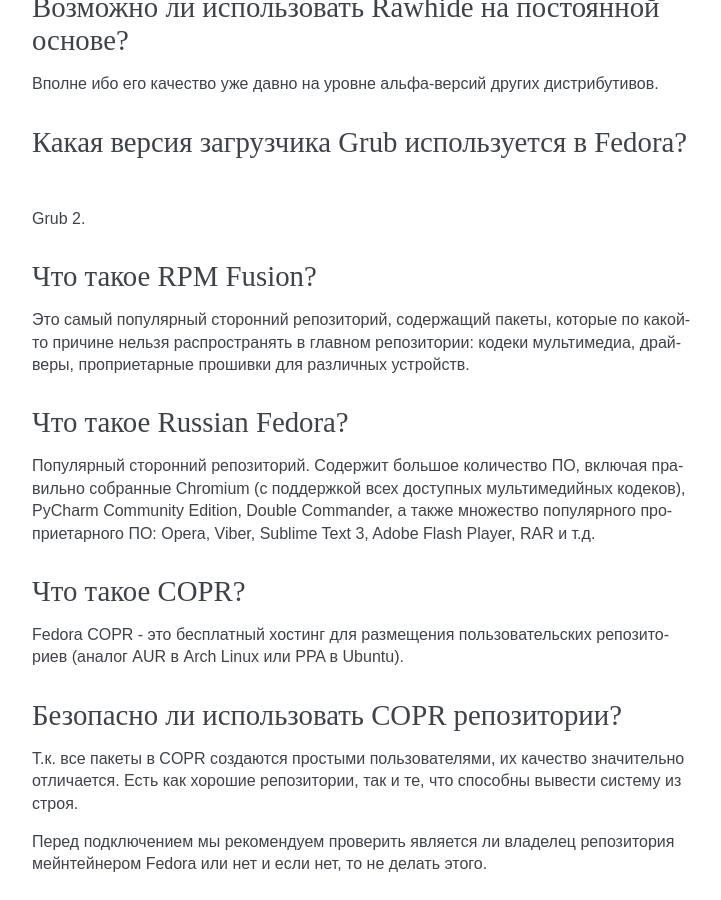
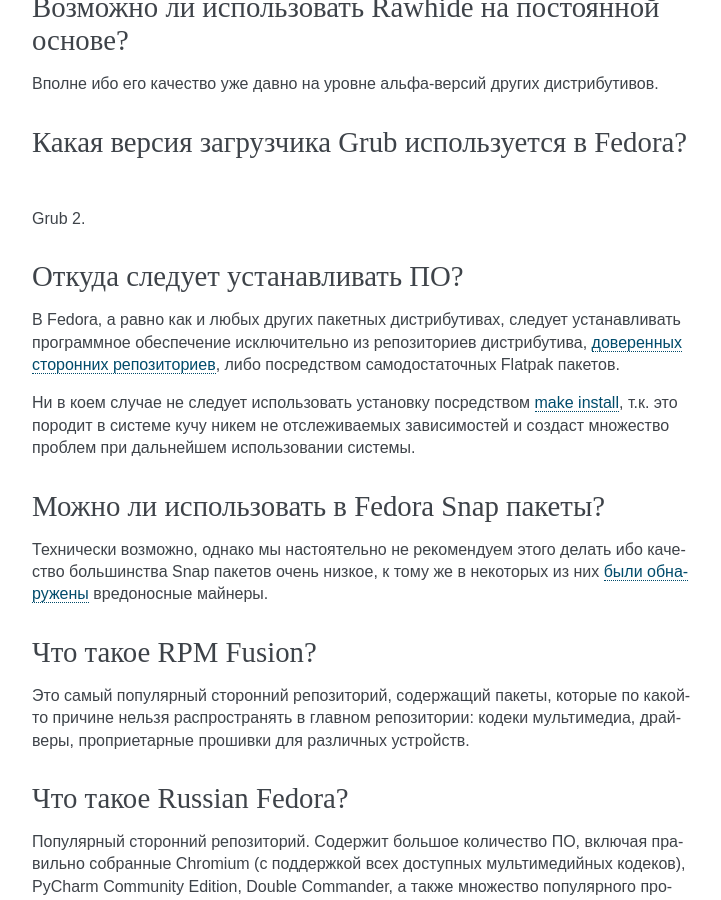
Before and after one commit to RussianFedora/FAQ, a Sphinx documentation site: the page built from source/generic-info.rst, in a window 1280 px wide and 900 px high, scrolled down 1006 px. Shown: the whole window, without its empty margins (388-1109 px from the left). Built offline with Sphinx 7.4.7, drawn with Linux system fonts in a browser that asks for light colours.

Commit message:
Added new questions about software installation in Fedora.

```diff
--- a/source/generic-info.rst
+++ b/source/generic-info.rst
@@ -85,6 +85,24 @@
 
 Grub 2.
 
+.. index:: repository, installation, установка ПО, software
+.. _software-installation:
+
+Откуда следует устанавливать ПО?
+====================================
+
+В Fedora, а равно как и любых других пакетных дистрибутивах, следует устанавливать программное обеспечение исключительно из репозиториев дистрибутива, :ref:`доверенных сторонних репозиториев <3rd-repositories>`, либо посредством самодостаточных Flatpak пакетов.
+
+Ни в коем случае не следует использовать установку посредством :ref:`make install <make-install>`, т.к. это породит в системе кучу никем не отслеживаемых зависимостей и создаст множество проблем при дальнейшем использовании системы.
+
+.. index:: installation, установка ПО, software, snap
+.. _snap:
+
+Можно ли использовать в Fedora Snap пакеты?
+===============================================
+
+Технически возможно, однако мы настоятельно не рекомендуем этого делать ибо качество большинства Snap пакетов очень низкое, к тому же в некоторых из них `были обнаружены <https://xakep.ru/2018/05/14/snap-store-miner/>`_ вредоносные майнеры.
+
 .. index:: repository, rpmfusion
 .. _rpmfusion:
 
```
